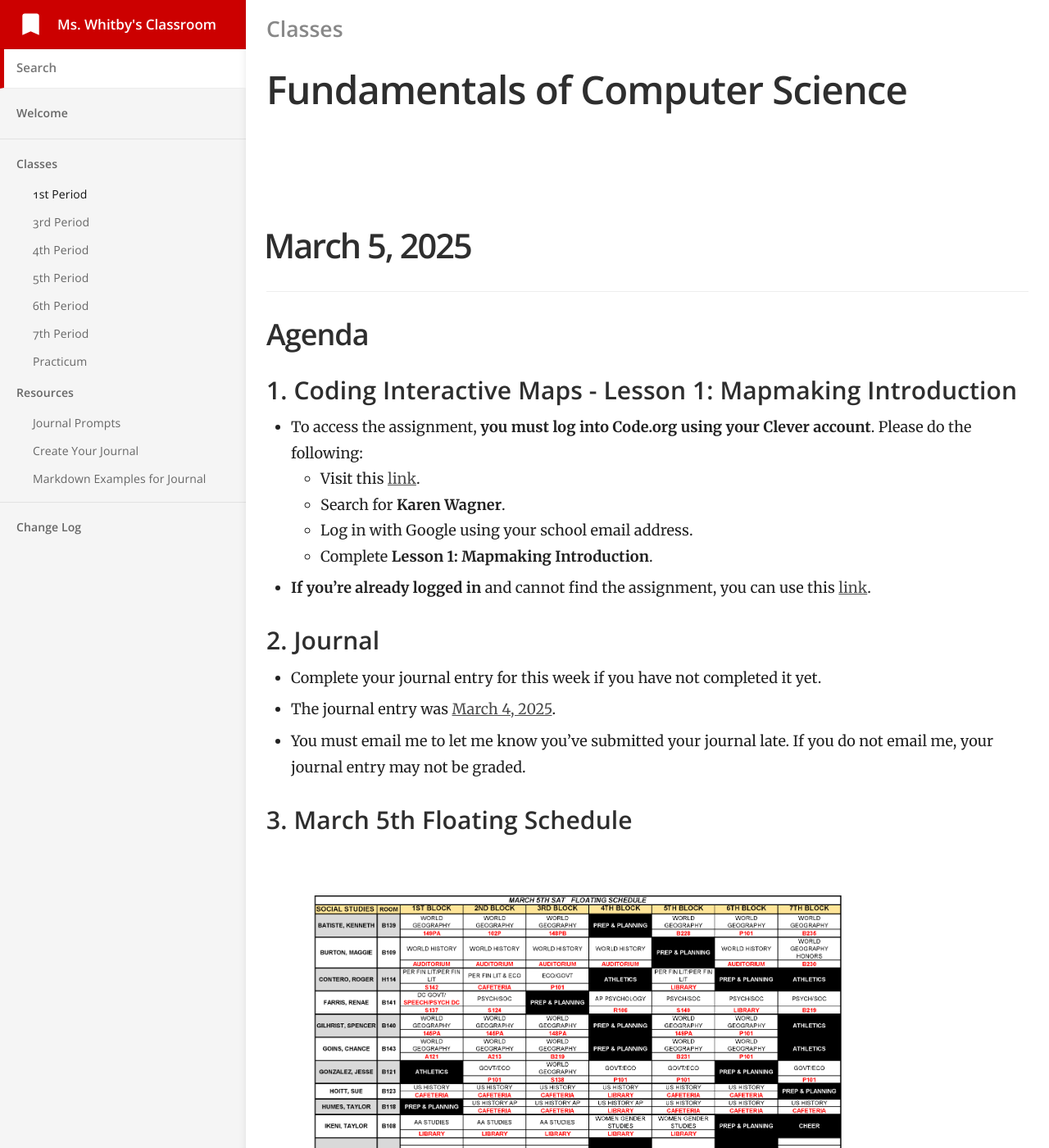
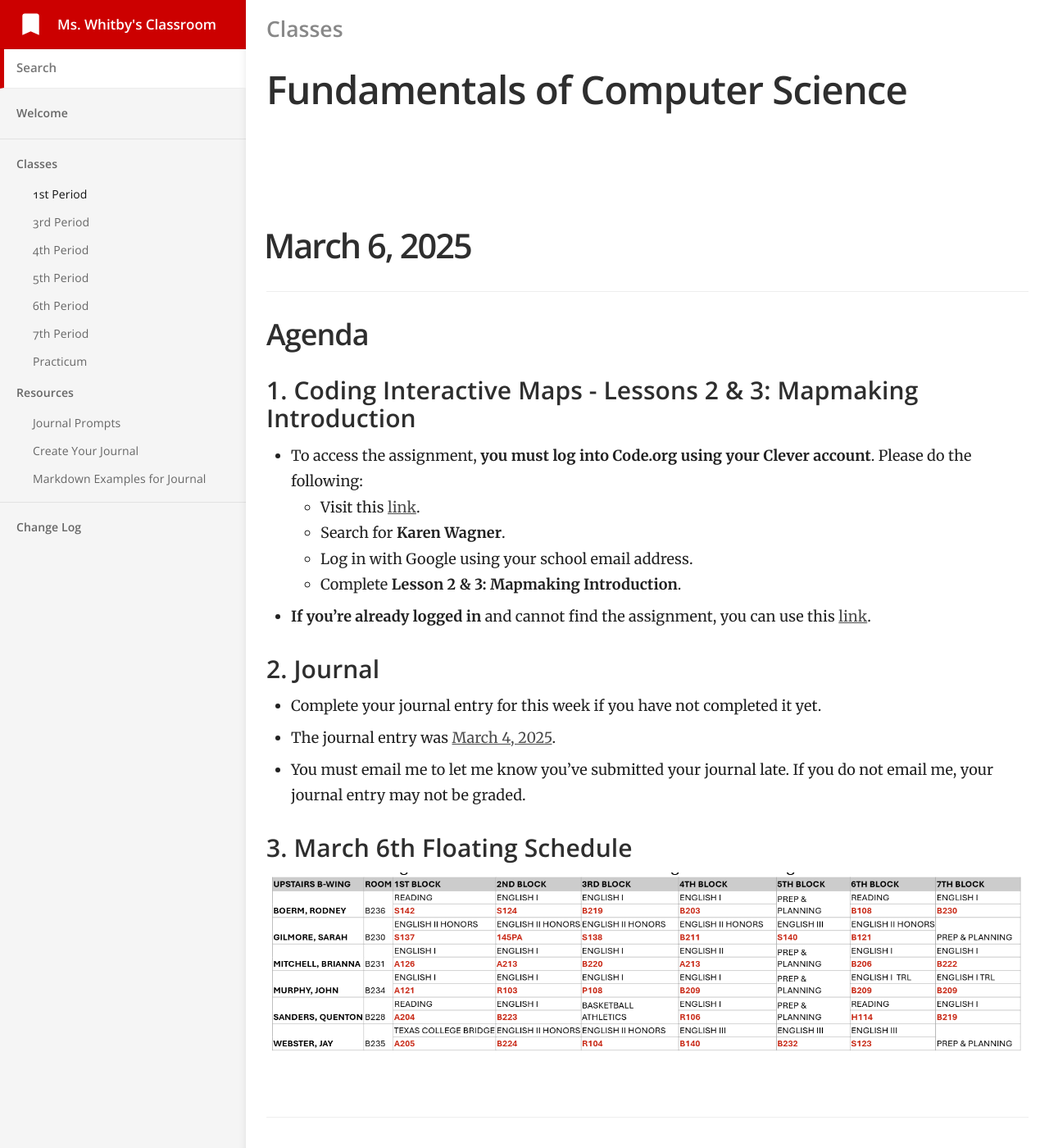
Before and after one commit to mswhitby/classroom, a Jekyll site: the page built from _docs/classes/1st.md, in a window 1280 px wide and 1400 px high. Shown: the whole window at 82% size. Built offline with Jekyll 4.4.1, drawn with Linux system fonts in a browser that asks for light colours.

Commit message:
Updated lessons

```diff
--- a/_docs/classes/1st.md
+++ b/_docs/classes/1st.md
@@ -5,17 +5,17 @@ category: Classes
 order: 1
 ---
 
-# March 5, 2025
-
-## Agenda
-
-### 1. Coding Interactive Maps - Lesson 1: Mapmaking Introduction
+# March 6, 2025
+
+## Agenda
+
+### 1. Coding Interactive Maps - Lessons 2 & 3: Mapmaking Introduction
 
 - To access the assignment, **you must log into Code.org using your Clever account**. Please do the following:
     - Visit this [link](https://clever.com/oauth/district-picker?client_id=2f27405716644a951b23&redirect_uri=https%3A%2F%2Fstudio.code.org%2Fusers%2Fauth%2Fclever%2Fcallback&response_type=code&state=ede33ff61289cf32708a0f54079cdd23e31d0b0a02b0e0e8).
     - Search for **Karen Wagner**.
     - Log in with Google using your school email address.
-    - Complete **Lesson 1: Mapmaking Introduction**.
+    - Complete **Lesson 2 & 3: Mapmaking Introduction**.
 
 - **If you're already logged in** and cannot find the assignment, you can use this [link](https://studio.code.org/s/csc-mappinglandmarks-2023).
 
@@ -25,9 +25,35 @@ order: 1
 - The journal entry was [March 4, 2025](https://github.com/mswhitby/classroom/blob/main/_docs/resources/journal.md#march-3-2025).
 - You must email me to let me know you've submitted your journal late. If you do not email me, your journal entry may not be graded.
 
-### 3. March 5th Floating Schedule
-
-![alt text](../../media/MARCH_5TH_SAT_FLOATING_SCHEDULE.png)
+### 3. March 6th Floating Schedule
+
+![alt text](../../media/floating_schedule_march_6.PNG)
+
+----
+
+# March 5, 2025
+
+## Agenda
+
+### 1. Coding Interactive Maps - Lesson 1: Mapmaking Introduction
+
+- To access the assignment, **you must log into Code.org using your Clever account**. Please do the following:
+    - Visit this [link](https://clever.com/oauth/district-picker?client_id=2f27405716644a951b23&redirect_uri=https%3A%2F%2Fstudio.code.org%2Fusers%2Fauth%2Fclever%2Fcallback&response_type=code&state=ede33ff61289cf32708a0f54079cdd23e31d0b0a02b0e0e8).
+    - Search for **Karen Wagner**.
+    - Log in with Google using your school email address.
+    - Complete **Lesson 1: Mapmaking Introduction**.
+
+- **If you're already logged in** and cannot find the assignment, you can use this [link](https://studio.code.org/s/csc-mappinglandmarks-2023).
+
+### 2. Journal
+
+- Complete your journal entry for this week if you have not completed it yet.
+- The journal entry was [March 4, 2025](https://github.com/mswhitby/classroom/blob/main/_docs/resources/journal.md#march-3-2025).
+- You must email me to let me know you've submitted your journal late. If you do not email me, your journal entry may not be graded.
+
+<!-- ### 3. March 5th Floating Schedule
+
+![alt text](../../media/MARCH_5TH_SAT_FLOATING_SCHEDULE.png) -->
 
 ----
 
```
Also changed, not shown: media/floating_schedule_march_6.PNG (added).
